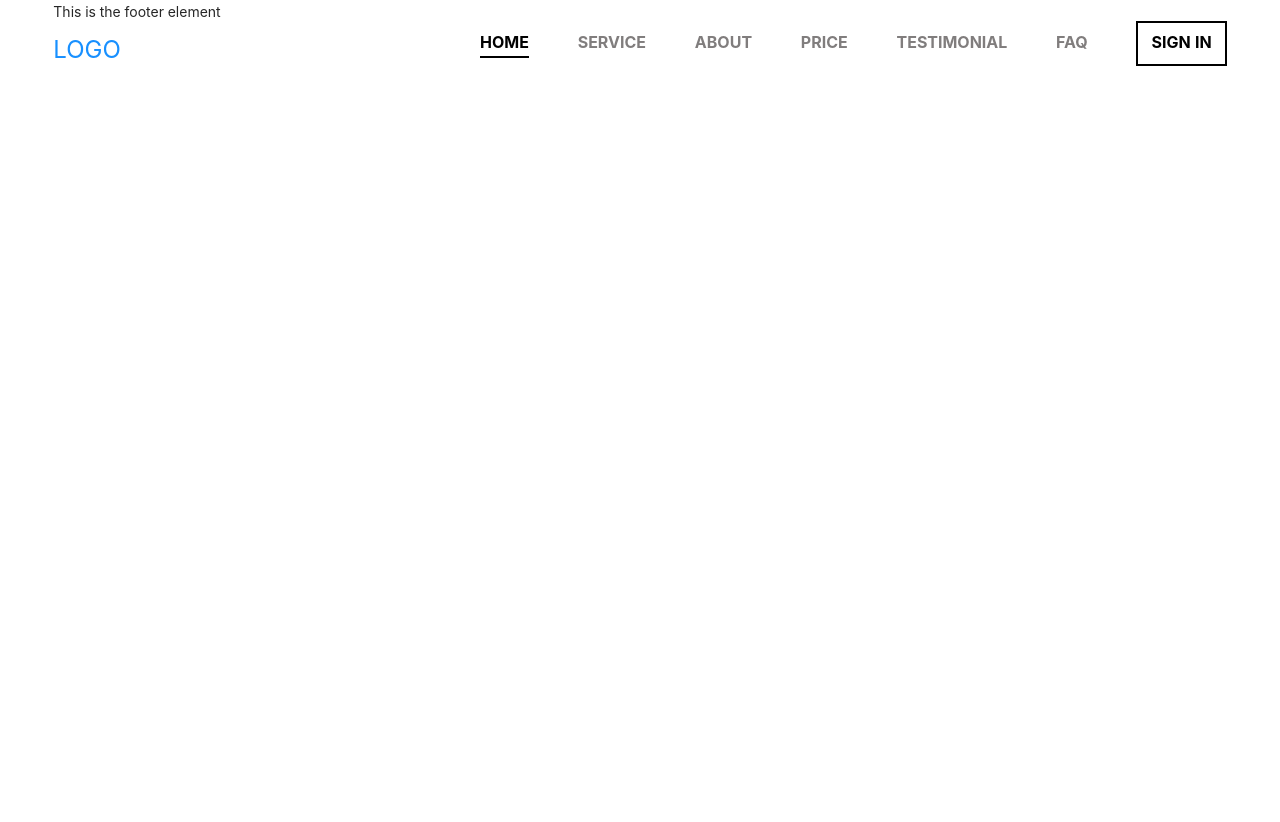
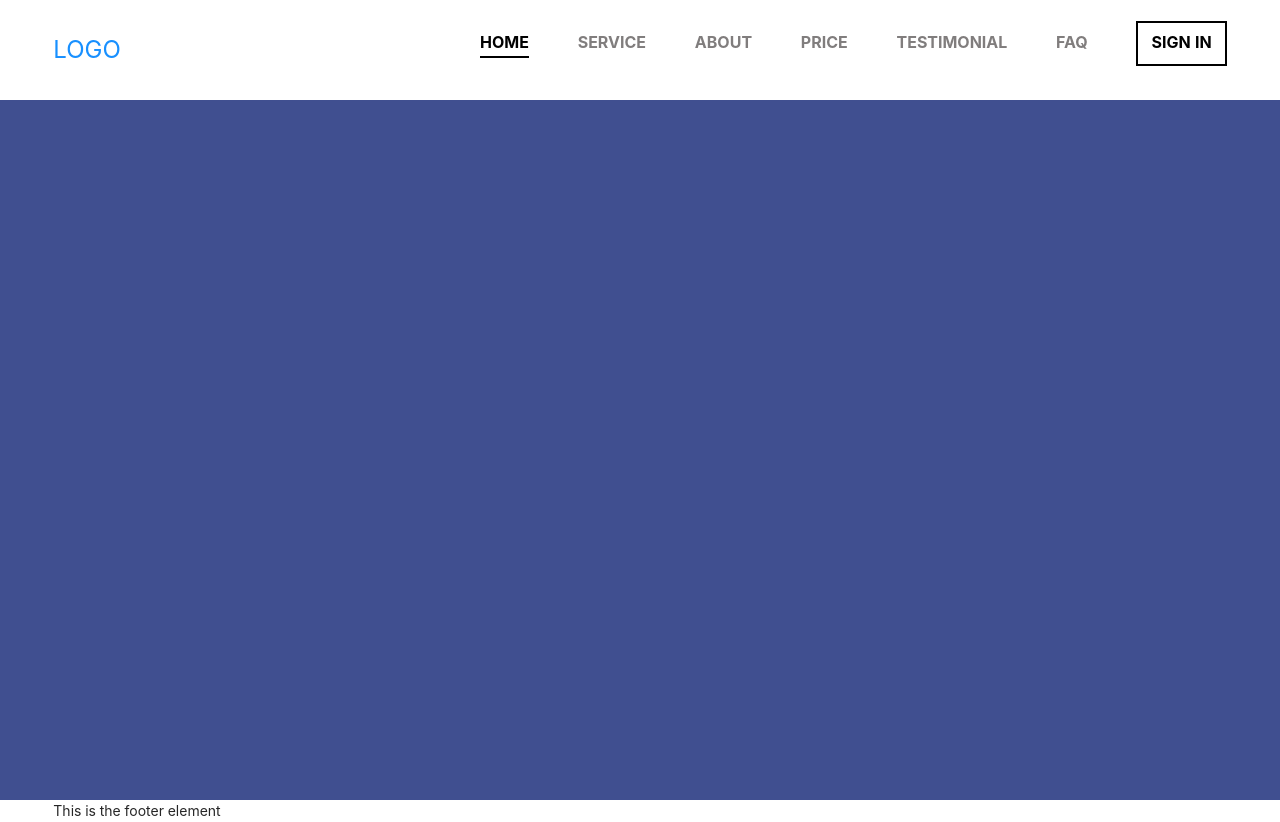
Before and after one commit to dasimems/data_app, a React (Create React App) app: page / in a window 1280 px wide. Before the commit the page ends 800 px from the top, so only its background shows below. Built offline with nearby package versions, Linux system fonts and the light colour scheme.

Commit message:
started the banner section

```diff
--- a/src/App.js
+++ b/src/App.js
@@ -10,9 +10,9 @@ function App() {
 
       <Header />
 
-      <Row justify="center">
+      <Row justify="center" className="page-sections">
 
-        <Col span={22}  className="page-sections"></Col>
+        <Col span={24} className="page-banner"></Col>
 
       </Row>
 
--- a/src/assets/styles/index.css
+++ b/src/assets/styles/index.css
@@ -154,6 +154,16 @@ body .header .mobile-btn button {
   border: none;
 }
 
+body .page-sections {
+  padding-top: 100px;
+  min-height: calc(100vh);
+}
+
+body .page-sections .page-banner {
+  height: calc(100vh - 100px);
+  background: #404F90;
+}
+
 @media only screen and (max-width: 1100px) {
   body .header .header-Links {
     display: none;
--- a/src/assets/styles/index.scss
+++ b/src/assets/styles/index.scss
@@ -5,6 +5,7 @@
 
 $default-color: black;
 $default-color-light: rgb(128, 125, 125);
+$primary-color: #404F90;
 
 html {
     scroll-behavior: smooth;
@@ -150,6 +151,19 @@ body{
             }
 
         }
+
+    }
+
+
+    .page-sections{
+
+        padding-top: 100px;
+        min-height: calc(100vh);
+
+        .page-banner{
+            height: calc(100vh - 100px);
+            background: $primary-color;
+        }
     }
 
     @media only screen and (max-width: 1100px){
```
Also changed, not shown: 1 other file (tests, documents, lock files or other folders).
